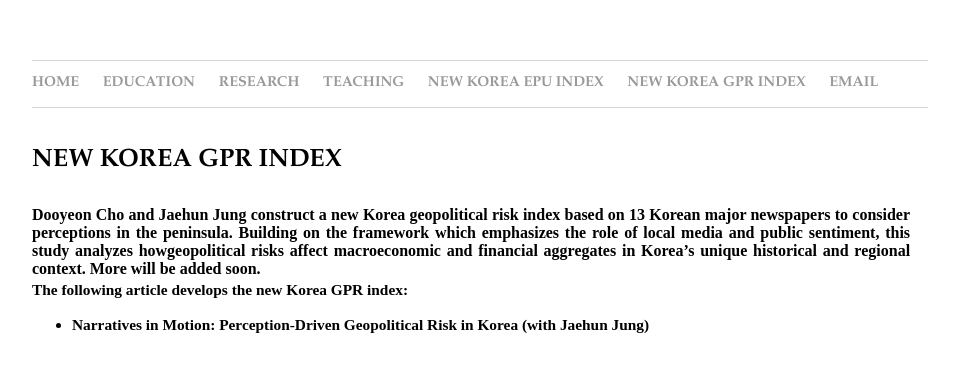
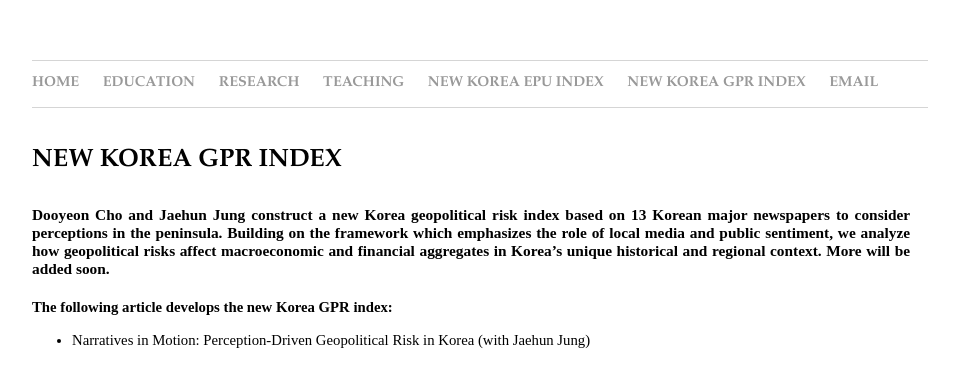
Before and after one commit to dooyeoncho/dooyeoncho.github.io, a Jekyll site: the page built from pages/new_korean_gpr_index.html, in a window 1280 px wide. Shown: the top 387 px of the page, without its empty margins (160-1119 px from the left). Built offline with Jekyll 4.4.1, drawn with Linux system fonts in a browser that asks for light colours.

Commit message:
Update new_korean_gpr_index.html

```diff
--- a/pages/new_korean_gpr_index.html
+++ b/pages/new_korean_gpr_index.html
@@ -20,9 +20,12 @@
 <h1 class="headerstyle">NEW KOREA GPR INDEX</h1>
 </div>
 <div><b>
-			<div><span>Dooyeon Cho and Jaehun Jung construct a new Korea geopolitical risk index based on 13 Korean major newspapers to consider perceptions in the peninsula. Building on the framework which emphasizes the role of local media and public sentiment, this study analyzes howgeopolitical
+			<div><span>Dooyeon Cho and Jaehun Jung construct a new Korea geopolitical risk index based on 13 Korean major newspapers to consider perceptions in the peninsula. Building on the framework which emphasizes the role of local media and public sentiment, we analyze how geopolitical
 risks affect macroeconomic and financial aggregates in Korea’s unique historical and regional context. More will be added soon.
       </span> &nbsp;
+</b>
+&nbsp;&nbsp;&nbsp;&nbsp;
+
 </div>
 <div><b>
 			<div><span>The following article develops the new Korea GPR index:</span></b> &nbsp;
```
